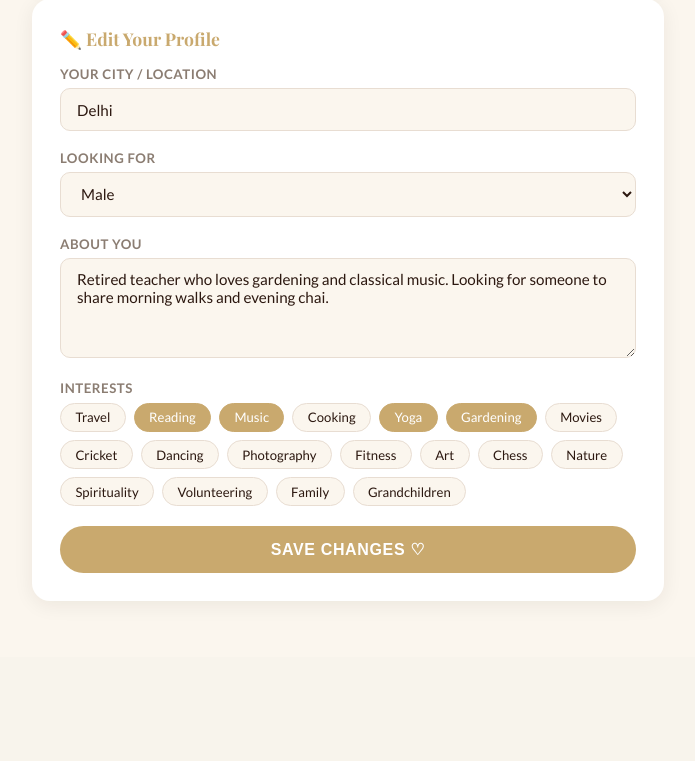
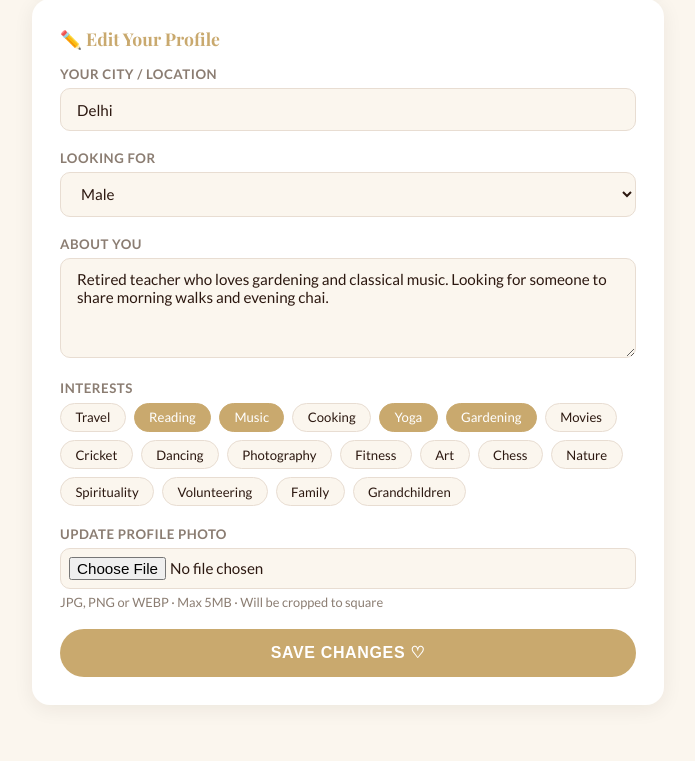
Before and after one commit to Swarajbutale/MatureHearts, a Flask app: page /my_profile in a window 1280 px wide. Shown: the part 515-1276 px from the top of the page, without its empty margins (292-987 px from the left). Before the commit the page ends 1116 px from the top, so only its background shows below. Run offline with Flask 3, Linux system fonts and the light colour scheme; a user stored in the database is signed in; data comes from the database, SQL or seed files in the repository; data that the repository does not hold is empty; some libraries are stand-ins or nearby versions; some web fonts are replaced.

Commit message:
add photo uploads

```diff
--- a/app.py
+++ b/app.py
@@ -1,12 +1,24 @@
 from flask import Flask, render_template, request, redirect, url_for, session, jsonify, flash
-import sqlite3, os, hashlib, json
+import sqlite3, os, hashlib
 from datetime import datetime
+from werkzeug.utils import secure_filename
+from PIL import Image
 
 app = Flask(__name__)
-app.secret_key = "silverheart_secret_2024"
-DB = "silverheart.db"
+app.secret_key = os.environ.get("SECRET_KEY", "silverheart_secret_2024")
 
-# ── DB Setup ──────────────────────────────────────────────────────────────────
+# Upload config
+UPLOAD_FOLDER = os.path.join(os.path.dirname(__file__), "static", "uploads")
+ALLOWED_EXTENSIONS = {"png", "jpg", "jpeg", "gif", "webp"}
+MAX_SIZE = (400, 400)
+os.makedirs(UPLOAD_FOLDER, exist_ok=True)
+app.config["UPLOAD_FOLDER"] = UPLOAD_FOLDER
+
+# DB path
+if os.environ.get("RENDER") or os.environ.get("RAILWAY_ENVIRONMENT"):
+    DB = "/tmp/silverheart.db"
+else:
+    DB = os.path.join(os.path.dirname(__file__), "silverheart.db")
 
 def get_db():
     conn = sqlite3.connect(DB)
@@ -30,6 +42,7 @@ def init_db():
             looking_for TEXT,
             avatar_color TEXT DEFAULT '#C8956C',
             avatar_letter TEXT DEFAULT 'S',
+            photo TEXT DEFAULT NULL,
             joined TEXT DEFAULT CURRENT_TIMESTAMP
         );
         CREATE TABLE IF NOT EXISTS likes (
@@ -48,9 +61,32 @@ def init_db():
             read INTEGER DEFAULT 0
         );
         """)
+        try:
+            db.execute("ALTER TABLE users ADD COLUMN photo TEXT DEFAULT NULL")
+        except Exception:
+            pass
 
 def hash_pw(pw):
     return hashlib.sha256(pw.encode()).hexdigest()
+
+def allowed_file(filename):
+    return "." in filename and filename.rsplit(".", 1)[1].lower() in ALLOWED_EXTENSIONS
+
+def save_photo(file, user_id):
+    ext = file.filename.rsplit(".", 1)[1].lower()
+    filename = f"user_{user_id}.{ext}"
+    filepath = os.path.join(app.config["UPLOAD_FOLDER"], filename)
+    img = Image.open(file)
+    img = img.convert("RGB")
+    img.thumbnail(MAX_SIZE, Image.LANCZOS)
+    w, h = img.size
+    min_side = min(w, h)
+    left = (w - min_side) // 2
+    top = (h - min_side) // 2
+    img = img.crop((left, top, left + min_side, top + min_side))
+    img = img.resize((400, 400), Image.LANCZOS)
+    img.save(filepath, quality=85)
+    return filename
 
 def seed_demo_users():
     with get_db() as db:
@@ -62,7 +98,7 @@ def seed_demo_users():
              "Delhi", "Retired teacher who loves gardening and classical music. Looking for someone to share morning walks and evening chai.",
              "Gardening,Music,Reading,Yoga", "Male", "#7B9E87", "M"),
             ("Rajesh K.", "rajesh@demo.com", hash_pw("demo"), 58, "Male", "Divorced",
-             "Mumbai", "Retired engineer. Love cooking, cricket, and long drives. My kids are grown up and I'm ready to find companionship again.",
+             "Mumbai", "Retired engineer. Love cooking, cricket, and long drives. My kids are grown up and I am ready to find companionship again.",
              "Cooking,Cricket,Travel,Movies", "Female", "#6B8CAE", "R"),
             ("Sunita P.", "sunita@demo.com", hash_pw("demo"), 51, "Female", "Divorced",
              "Pune", "Art teacher and weekend painter. I believe life begins again at 50. Looking for someone genuine and kind.",
@@ -82,8 +118,6 @@ def seed_demo_users():
                 (name,email,password,age,gender,status,location,bio,interests,looking_for,avatar_color,avatar_letter)
                 VALUES (?,?,?,?,?,?,?,?,?,?,?,?)""", d)
 
-# ── Helpers ───────────────────────────────────────────────────────────────────
-
 def current_user():
     if "user_id" in session:
         with get_db() as db:
@@ -91,7 +125,6 @@ def current_user():
     return None
 
 def get_matches(user_id):
-    """People who mutually liked each other."""
     with get_db() as db:
         return db.execute("""
             SELECT u.* FROM users u
@@ -103,7 +136,12 @@ def unread_count(user_id):
     with get_db() as db:
         return db.execute("SELECT COUNT(*) FROM messages WHERE receiver_id=? AND read=0", (user_id,)).fetchone()[0]
 
-# ── Routes ────────────────────────────────────────────────────────────────────
+def photo_url(user):
+    if user["photo"]:
+        return url_for("static", filename=f"uploads/{user['photo']}")
+    return None
+
+app.jinja_env.globals["photo_url"] = photo_url
 
 @app.route("/")
 def index():
@@ -125,16 +163,13 @@ def register():
         bio = f.get("bio","").strip()
         interests = f.get("interests","")
         looking_for = f.get("looking_for","")
-
         if age < 45:
             flash("SilverHeart is for people aged 45 and above.", "error")
             return redirect(url_for("register"))
-
+        import random
         colors = ["#C8956C","#7B9E87","#6B8CAE","#C4768E","#9B7EBD","#8B7355","#5B8FA8"]
-        import random
         color = random.choice(colors)
         letter = name[0].upper() if name else "S"
-
         try:
             with get_db() as db:
                 db.execute("""INSERT INTO users
@@ -143,11 +178,15 @@ def register():
                     (name, email, hash_pw(pw), age, gender, status, location, bio, interests, looking_for, color, letter))
                 user = db.execute("SELECT * FROM users WHERE email=?", (email,)).fetchone()
                 session["user_id"] = user["id"]
+                if "photo" in request.files:
+                    file = request.files["photo"]
+                    if file and file.filename and allowed_file(file.filename):
+                        filename = save_photo(file, user["id"])
+                        db.execute("UPDATE users SET photo=? WHERE id=?", (filename, user["id"]))
             return redirect(url_for("discover"))
         except sqlite3.IntegrityError:
             flash("Email already registered. Please login.", "error")
             return redirect(url_for("login"))
-
     return render_template("register.html")
 
 @app.route("/login", methods=["GET","POST"])
@@ -175,14 +214,10 @@ def discover():
     if not u:
         return redirect(url_for("login"))
     with get_db() as db:
-        # Exclude self and already-liked
         liked_ids = [r["liked_id"] for r in db.execute("SELECT liked_id FROM likes WHERE liker_id=?", (u["id"],)).fetchall()]
         exclude = liked_ids + [u["id"]]
         placeholders = ",".join("?" * len(exclude))
-        profiles = db.execute(f"""
-            SELECT * FROM users WHERE id NOT IN ({placeholders})
-            ORDER BY RANDOM() LIMIT 10
-        """, exclude).fetchall()
+        profiles = db.execute(f"SELECT * FROM users WHERE id NOT IN ({placeholders}) ORDER BY RANDOM() LIMIT 10", exclude).fetchall()
     unread = unread_count(u["id"])
     matches = get_matches(u["id"])
     return render_template("discover.html", user=u, profiles=profiles, unread=unread, match_count=len(matches))
@@ -197,14 +232,12 @@ def like(target_id):
             db.execute("INSERT INTO likes (liker_id, liked_id) VALUES (?,?)", (u["id"], target_id))
         except sqlite3.IntegrityError:
             pass
-        # Check mutual
         mutual = db.execute("SELECT id FROM likes WHERE liker_id=? AND liked_id=?", (target_id, u["id"])).fetchone()
         matched = mutual is not None
     return jsonify({"matched": matched})
 
 @app.route("/pass/<int:target_id>", methods=["POST"])
 def pass_profile(target_id):
-    # Just acknowledge (no DB action needed for pass in basic version)
     return jsonify({"ok": True})
 
 @app.route("/matches")
@@ -223,11 +256,9 @@ def chat(other_id):
         return redirect(url_for("login"))
     with get_db() as db:
         other = db.execute("SELECT * FROM users WHERE id=?", (other_id,)).fetchone()
-        msgs = db.execute("""
-            SELECT * FROM messages
+        msgs = db.execute("""SELECT * FROM messages
             WHERE (sender_id=? AND receiver_id=?) OR (sender_id=? AND receiver_id=?)
-            ORDER BY sent_at ASC
-        """, (u["id"], other_id, other_id, u["id"])).fetchall()
+            ORDER BY sent_at ASC""", (u["id"], other_id, other_id, u["id"])).fetchall()
         db.execute("UPDATE messages SET read=1 WHERE receiver_id=? AND sender_id=?", (u["id"], other_id))
     unread = unread_count(u["id"])
     match_count = len(get_matches(u["id"]))
@@ -263,9 +294,13 @@ def my_profile():
     if request.method == "POST":
         f = request.form
         with get_db() as db:
-            db.execute("""UPDATE users SET bio=?, location=?, interests=?, looking_for=?
-                          WHERE id=?""",
+            db.execute("UPDATE users SET bio=?, location=?, interests=?, looking_for=? WHERE id=?",
                        (f.get("bio",""), f.get("location",""), f.get("interests",""), f.get("looking_for",""), u["id"]))
+            if "photo" in request.files:
+                file = request.files["photo"]
+                if file and file.filename and allowed_file(file.filename):
+                    filename = save_photo(file, u["id"])
+                    db.execute("UPDATE users SET photo=? WHERE id=?", (filename, u["id"]))
         flash("Profile updated!", "success")
         return redirect(url_for("my_profile"))
     unread = unread_count(u["id"])
--- a/templates/discover.html
+++ b/templates/discover.html
@@ -50,7 +50,11 @@
     <div class="profile-card" id="card-{{p.id}}">
       <a href="/profile/{{p.id}}" style="text-decoration:none;color:inherit;">
         <div class="card-top">
+          {% if photo_url(p) %}
+          <img src="{{ photo_url(p) }}" alt="{{ p.name }}" style="width:88px;height:88px;border-radius:50%;object-fit:cover;margin-bottom:1rem;border:4px solid white;box-shadow:0 4px 16px rgba(0,0,0,.12);"/>
+          {% else %}
           <div class="avatar-circle" style="background:{{p.avatar_color}}">{{p.avatar_letter}}</div>
+          {% endif %}
           <div class="card-name">{{p.name}}, {{p.age}}</div>
           <div class="card-meta">📍 {{p.location}}</div>
           <span class="card-status status-{{p.status.lower()}}">{{p.status}}</span>
--- a/templates/my_profile.html
+++ b/templates/my_profile.html
@@ -30,7 +30,11 @@ textarea { resize:vertical; min-height:100px; }
 
   <!-- Profile Hero (read-only summary) -->
   <div class="profile-hero">
+    {% if photo_url(user) %}
+    <img src="{{ photo_url(user) }}" alt="{{ user.name }}" style="width:120px;height:120px;border-radius:50%;object-fit:cover;margin:0 auto 1.5rem;display:block;border:5px solid white;box-shadow:0 6px 24px rgba(0,0,0,.12);"/>
+    {% else %}
     <div class="avatar-lg" style="background:{{user.avatar_color}}">{{user.avatar_letter}}</div>
+    {% endif %}
     <h1>{{user.name}}</h1>
     <div class="meta">{{user.age}} years old &nbsp;·&nbsp; {{user.gender}} &nbsp;·&nbsp; 📍 {{user.location}}</div>
     <span class="card-status status-{{user.status.lower()}}">{{user.status}}</span>
@@ -38,7 +42,7 @@ textarea { resize:vertical; min-height:100px; }
   </div>
 
   <!-- Editable fields -->
-  <form method="POST" action="/my_profile">
+  <form method="POST" action="/my_profile" enctype="multipart/form-data">
     <div class="edit-section">
       <h3>✏️ Edit Your Profile</h3>
 
@@ -74,6 +78,11 @@ textarea { resize:vertical; min-height:100px; }
         <input type="hidden" name="interests" id="interests-hidden" value="{{user.interests or ''}}"/>
       </div>
 
+      <div class="field">
+        <label>Update Profile Photo</label>
+        <input type="file" name="photo" accept="image/*" style="padding:.5rem;"/>
+        <p style="font-size:.8rem;color:var(--warm-grey);margin-top:.3rem;">JPG, PNG or WEBP · Max 5MB · Will be cropped to square</p>
+      </div>
       <button type="submit" class="save-btn">Save Changes ♡</button>
     </div>
   </form>
--- a/templates/profile.html
+++ b/templates/profile.html
@@ -24,7 +24,11 @@
 <div class="profile-page">
   <a href="javascript:history.back()" class="back-link">← Back</a>
   <div class="profile-hero">
+    {% if photo_url(person) %}
+    <img src="{{ photo_url(person) }}" alt="{{ person.name }}" style="width:120px;height:120px;border-radius:50%;object-fit:cover;margin:0 auto 1.5rem;display:block;border:5px solid white;box-shadow:0 6px 24px rgba(0,0,0,.12);"/>
+    {% else %}
     <div class="avatar-lg" style="background:{{person.avatar_color}}">{{person.avatar_letter}}</div>
+    {% endif %}
     <h1>{{person.name}}</h1>
     <div class="meta">{{person.age}} years old &nbsp;·&nbsp; {{person.gender}} &nbsp;·&nbsp; 📍 {{person.location}}</div>
     <span class="card-status status-{{person.status.lower()}}">{{person.status}}</span>
--- a/templates/register.html
+++ b/templates/register.html
@@ -31,7 +31,7 @@ textarea { resize:vertical; min-height:80px; }
     </div>
     <h2>Create Your Profile</h2>
 
-    <form method="POST" action="/register">
+    <form method="POST" action="/register" enctype="multipart/form-data">
       <div class="form-row">
         <div class="field">
           <label>Full Name</label>
@@ -100,6 +100,10 @@ textarea { resize:vertical; min-height:80px; }
         </div>
         <input type="hidden" name="interests" id="interests-hidden"/>
       </div>
+      <div class="field">
+        <label>Profile Photo <span style="font-weight:400;text-transform:none;">(optional)</span></label>
+        <input type="file" name="photo" accept="image/*" style="padding:.5rem;"/>
+      </div>
       <button type="submit" class="submit-btn">Join SilverHeart ♡</button>
     </form>
     <div class="auth-footer">Already a member? <a href="/login">Sign in</a></div>
```
